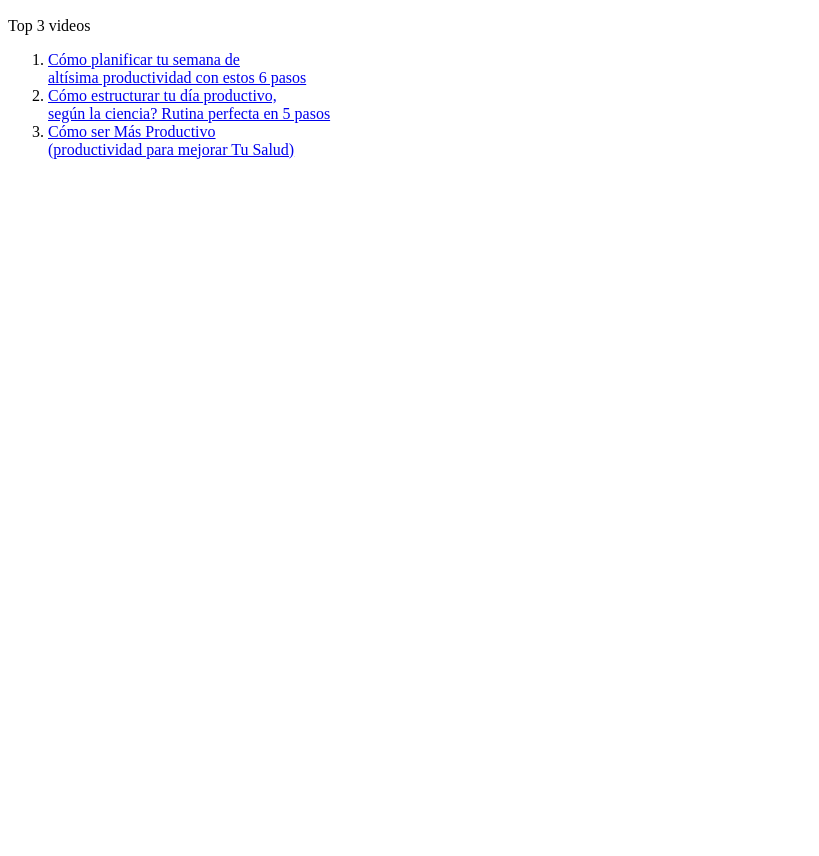
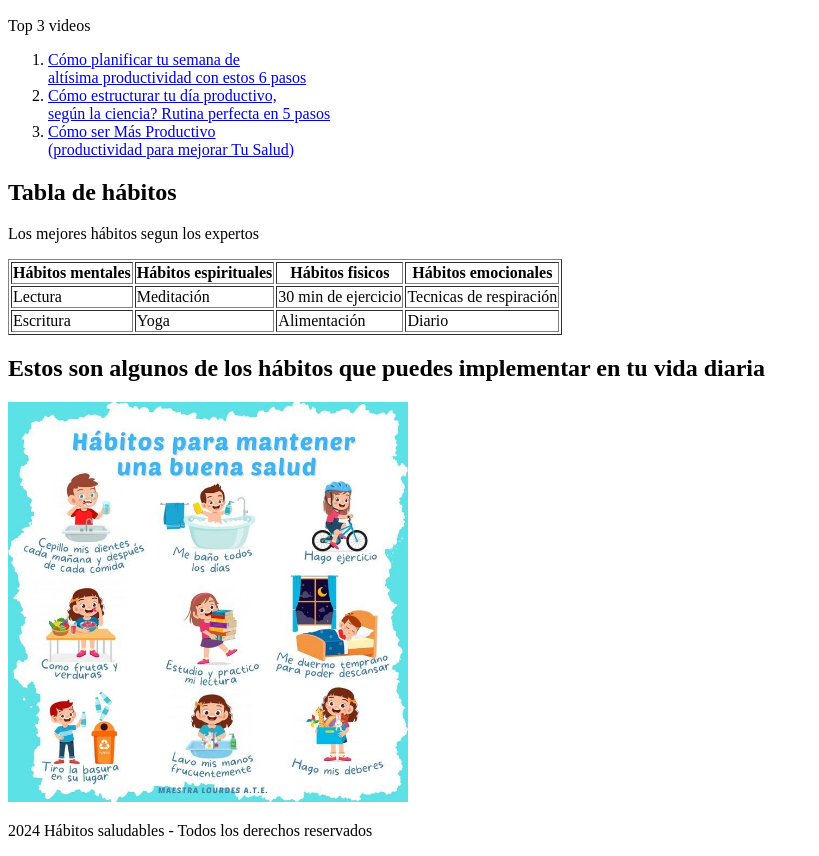
Before and after one commit to Barbara-1403/H-bitos-saludables, a plain HTML site: page index.html in a window 1280 px wide. Shown: the part 637-1493 px from the top of the page, without its empty margins (0-819 px from the left). Before the commit the page ends 812 px from the top, so only its background shows below. Drawn offline with Linux system fonts and the light colour scheme.

Commit message:
Agregue imagen y footer

```diff
--- a/index.html
+++ b/index.html
@@ -26,5 +26,38 @@
     <li><a href="https://www.youtube.com/watch?v=XYAl2Ejj6cs&t=33s"target="_blank">Cómo ser Más Productivo <br> (productividad para mejorar Tu Salud)</a></li>
 </ol>
 
+<h2>Tabla de hábitos</h2>
+<p>Los mejores hábitos segun los expertos</p>
+<table border>
+    <tr>
+        <th>Hábitos mentales</th>
+        <th>Hábitos espirituales</th>
+        <th>Hábitos fisicos</th>
+        <th>Hábitos emocionales</th>
+    </tr>
+    <tr>
+        <td>Lectura</td>
+        <td>Meditación</td>
+        <td>30 min de ejercicio</td>
+        <td>Tecnicas de respiración</td>
+    </tr>
+    <tr>
+        <td>Escritura</td>
+        <td>Yoga</td>
+        <td>Alimentación</td>
+        <td>Diario</td>
+    </tr>
+</table>
+
+<h2>Estos son algunos de los hábitos que puedes implementar en tu vida diaria</h2>
+
+<img src="/habito saludables.jpg" width="400" alt="habitos saludables">
+
+</section>
+<main>
+   <footer>
+       <p>2024 Hábitos saludables - Todos los derechos reservados</p>
+   </footer>
+</main>
 </body>
 </html>
```
Also changed, not shown: habito saludables.jpg (added).
